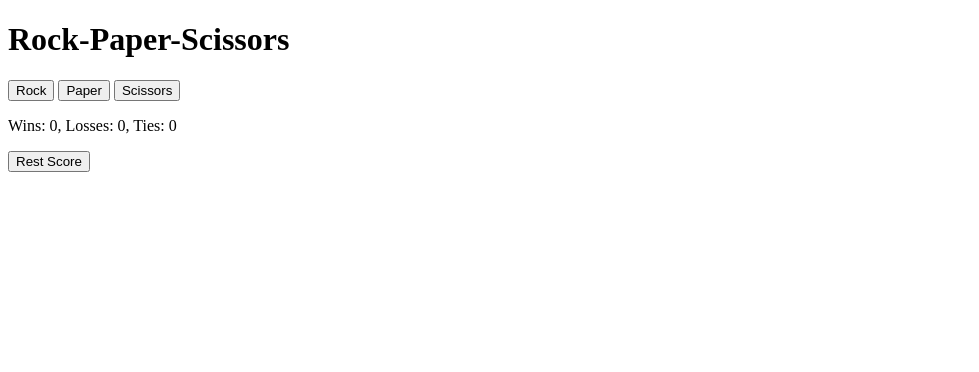
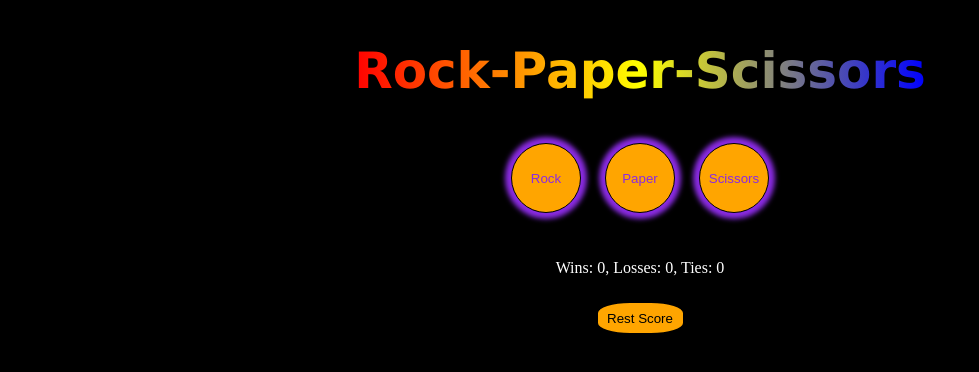
Before and after one commit to Ronaldo-dev7/rock-paper-scissors, a plain HTML site: page index.html in a window 1280 px wide. Shown: the whole page, without its empty margins (0-979 px from the left). Drawn offline with Linux system fonts and the light colour scheme.

Commit message:
updated rock-paper-scissors

```diff
--- /dev/null
+++ b/app.css
@@ -0,0 +1,48 @@
+body {
+  background-color: black;
+  text-align: center;
+}
+p {
+  color: white;
+  display: block;
+}
+.btn {
+  background-color: orange;
+  border: 10px solid black;
+  height: 50px;
+  width: 105px;
+  border-radius: 40%;
+}
+.h1-element {
+  background: orange; /* keep button background */
+  color: transparent;
+  background-clip: text;
+  -webkit-background-clip: text;
+  -webkit-text-fill-color: transparent;
+  background-image: linear-gradient(90deg, red, yellow, blue);
+  display: inline-block;
+  font-family: Verdana, sans-serif;
+  font-size: 50px;
+}
+.button {
+  text-align: center;
+}
+
+.move-button {
+  size: 50px;
+  width: 70px;
+  height: 70px;
+  background-color: orange;
+  border: 1px solid black;
+  color: blueviolet;
+  box-shadow: 0px 0px 5px 6px;
+  margin: 10px 10px;
+  border-radius: 50%;
+  text-align: center;
+  justify-content: center;
+  gap: 15px; /* space between buttons */
+  margin-bottom: 30px; /* space below the whole group */
+}
+.result-js {
+  color: blue;
+}
--- a/index.html
+++ b/index.html
@@ -3,19 +3,27 @@
   <head>
     <meta charset="UTF-8" />
     <meta name="viewport" content="width=device-width, initial-scale=1.0" />
+    <link rel="stylesheet" href="app.css" />
     <title>Rock-Paper-Scissors</title>
   </head>
   <body>
-    <h1>Rock-Paper-Scissors</h1>
-    <!-- Rock -->
-    <button onclick="playGame('rock')">Rock</button>
-    <!-- Paper -->
-    <button onclick="playGame('paper')">Paper</button>
-    <!-- Scissors -->
-    <button onclick="playGame('scissors')">Scissors</button>
+    <h1 class="h1-element">Rock-Paper-Scissors</h1>
+    <div class="button">
+      <!-- Rock -->
+      <button class="move-button" onclick="playGame('rock')">Rock</button>
+      <!-- Paper -->
+      <button class="move-button" onclick="playGame('paper')">Paper</button>
+      <!-- Scissors -->
+      <button class="move-button" onclick="playGame('scissors')">
+        Scissors
+      </button>
+    </div>
+    <p class="js-result"></p>
+    <p class="js-move"></p>
     <p class="js-score"></p>
     <!-- Reset -->
     <button
+      class="btn"
       onclick="
         score.wins = 0;
         score.losses = 0;
@@ -32,16 +40,15 @@
         losses: 0,
         ties: 0,
       };
-      document.querySelector(".js-score").innerHTML =
-        `Wins: ${score.wins}, Losses: ${score.losses}, Ties: ${score.ties}`;
-      /*
+      updateScoreElement();
+
       if (!score) {
         score = {
           wins: 0,
           losses: 0,
           ties: 0,
         };
-      }*/
+      }
 
       function playGame(playerMove) {
         const computerMove = pickComputerMove();
@@ -82,13 +89,16 @@
         }
         localStorage.setItem("score", JSON.stringify(score));
 
+        updateScoreElement();
+        document.querySelector(".js-result").innerHTML = result;
+
+        document.querySelector(".js-move").innerHTML =
+          `You ${playerMove} - ${computerMove} Computer`;
+      }
+
+      function updateScoreElement() {
         document.querySelector(".js-score").innerHTML =
           `Wins: ${score.wins}, Losses: ${score.losses}, Ties: ${score.ties}`;
-
-        alert(
-          `You picked ${playerMove}. Computer picked ${computerMove}. ${result}
-      Wins: ${score.wins}, Losses: ${score.losses}, Ties: ${score.ties}`,
-        );
       }
 
       function pickComputerMove() {
```
